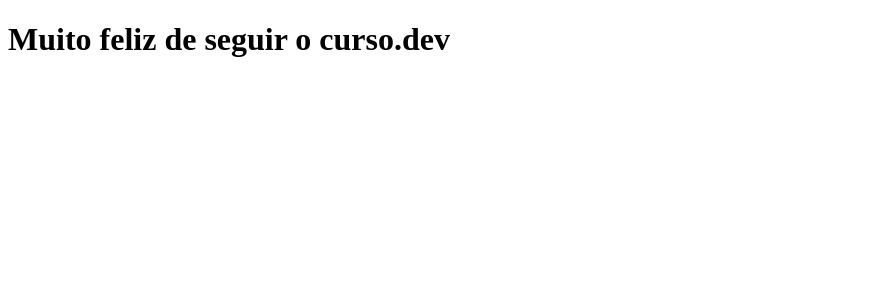
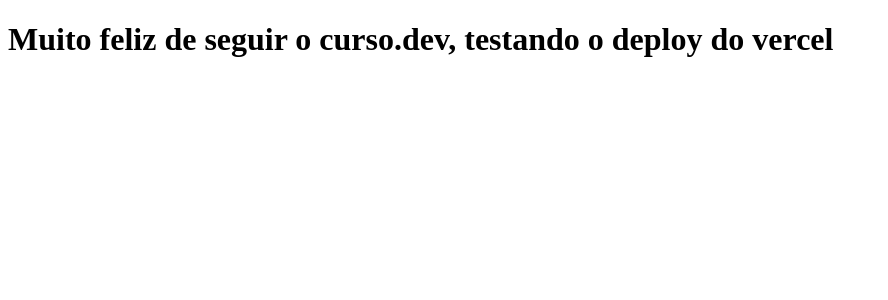
Before and after one commit to matheusdealcantara/clone-tabnews, a Next.js app: page / in a window 1280 px wide. Shown: the top 300 px of the page, without its empty margins (0-888 px from the left). Built offline with nearby package versions, Linux system fonts and the light colour scheme.

Commit message:
fix: testing vercel

```diff
--- a/pages/index.js
+++ b/pages/index.js
@@ -1,5 +1,5 @@
 function Home () {
-    return <h1>Muito feliz de seguir o curso.dev</h1>
+    return <h1>Muito feliz de seguir o curso.dev, testando o deploy do vercel</h1>
 }
 
 export default Home;
```
